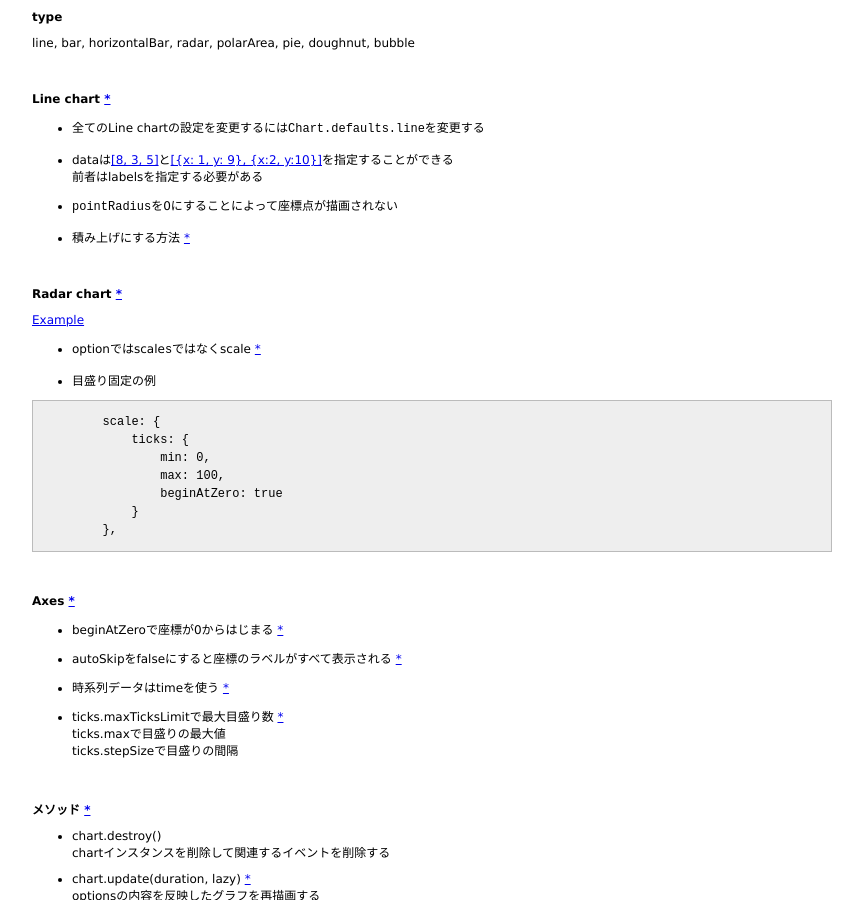
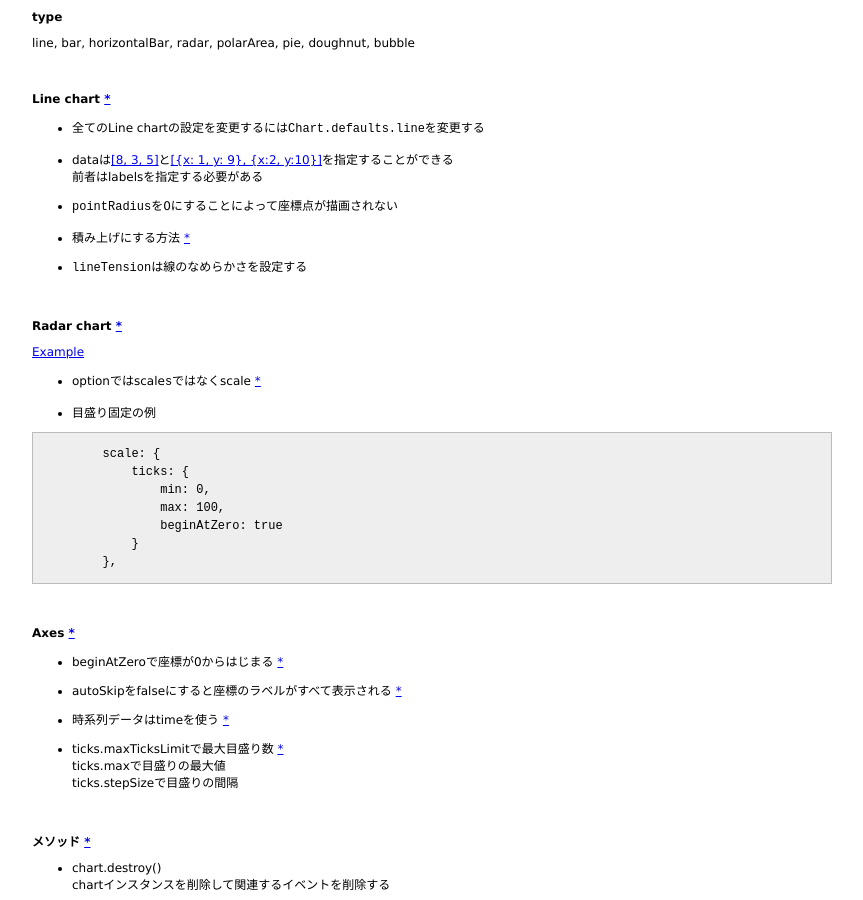
Before and after one commit to 38elements/38elements.github.com, a Jekyll site: the page built from _posts/2016-11-17-chartjs.md, in a window 1280 px wide and 900 px high, scrolled down 740 px. Shown: the whole window, without its empty margins (208-1071 px from the left). Built offline with Jekyll 4.4.1, drawn with Linux system fonts in a browser that asks for light colours.

Commit message:
Update 2016-11-17-chartjs.md

```diff
--- a/_posts/2016-11-17-chartjs.md
+++ b/_posts/2016-11-17-chartjs.md
@@ -68,6 +68,8 @@ line, bar, horizontalBar, radar, polarArea, pie, doughnut, bubble
 * `pointRadius`を0にすることによって座標点が描画されない
 
 * 積み上げにする方法 [\*](http://www.chartjs.org/docs/latest/charts/line.html#stacked-area-chart)
+
+* `lineTension`は線のなめらかさを設定する
 
 <br>
 
```
